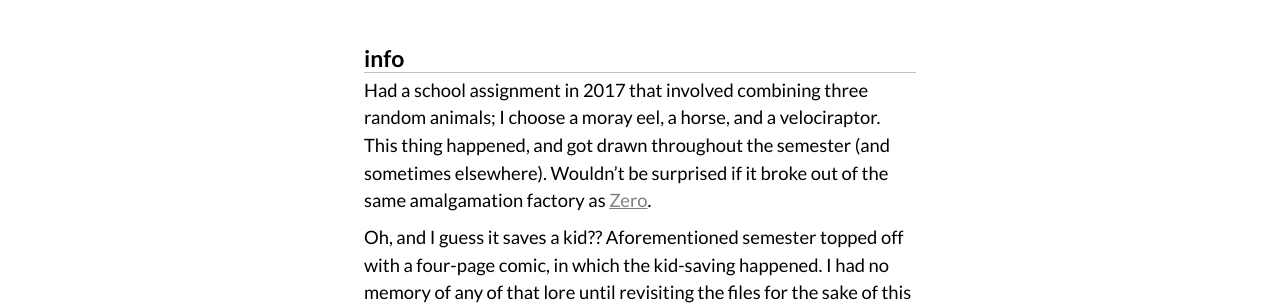
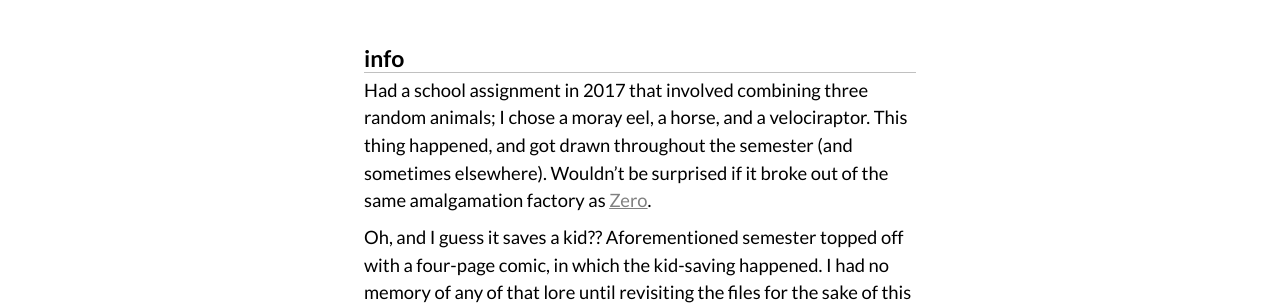
Before and after one commit to a-flyleaf/toyshelf, a Jekyll site: the page built from misc/eel-horse-raptor.md, in a window 1280 px wide. Shown: the part 435-740 px from the top of the page. Built offline with Jekyll 4.4.1, drawn with Linux system fonts in a browser that asks for light colours.

```diff
--- a/misc/eel-horse-raptor.md
+++ b/misc/eel-horse-raptor.md
@@ -5,7 +5,7 @@ nm: ehr
 imgsrc: ohai-thar
 
 info: |-
-  Had a school assignment in 2017 that involved combining three random animals; I choose a moray eel, a horse, and a velociraptor. This thing happened, and got drawn throughout the semester (and sometimes elsewhere). Wouldn't be surprised if it broke out of the same amalgamation factory as [Zero](zero).
+  Had a school assignment in 2017 that involved combining three random animals; I chose a moray eel, a horse, and a velociraptor. This thing happened, and got drawn throughout the semester (and sometimes elsewhere). Wouldn't be surprised if it broke out of the same amalgamation factory as [Zero](zero).
 
   Oh, and I guess it saves a kid?? Aforementioned semester topped off with a four-page comic, in which the kid-saving happened. I had no memory of any of that lore until revisiting the files for the sake of this site, so uh, weigh that with however much salt seems appropriate.
 
```
Also changed, not shown: TODO-TBD.txt (added, +7 -0 lines), _art/2022-06-26-dog.md (+1 -1 lines), _art/2022-08-19-ipad-zero.md (+1 -1 lines).
